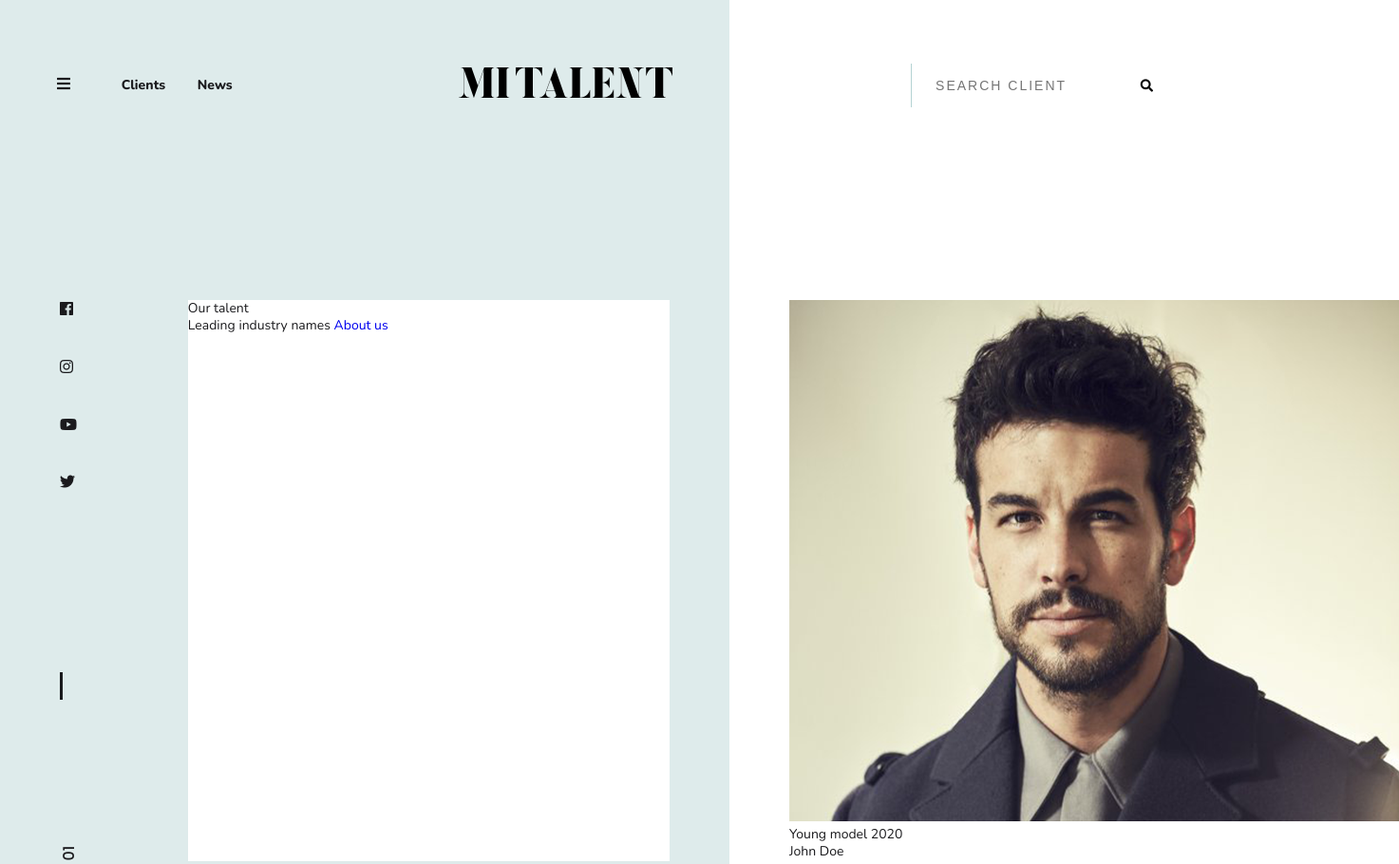
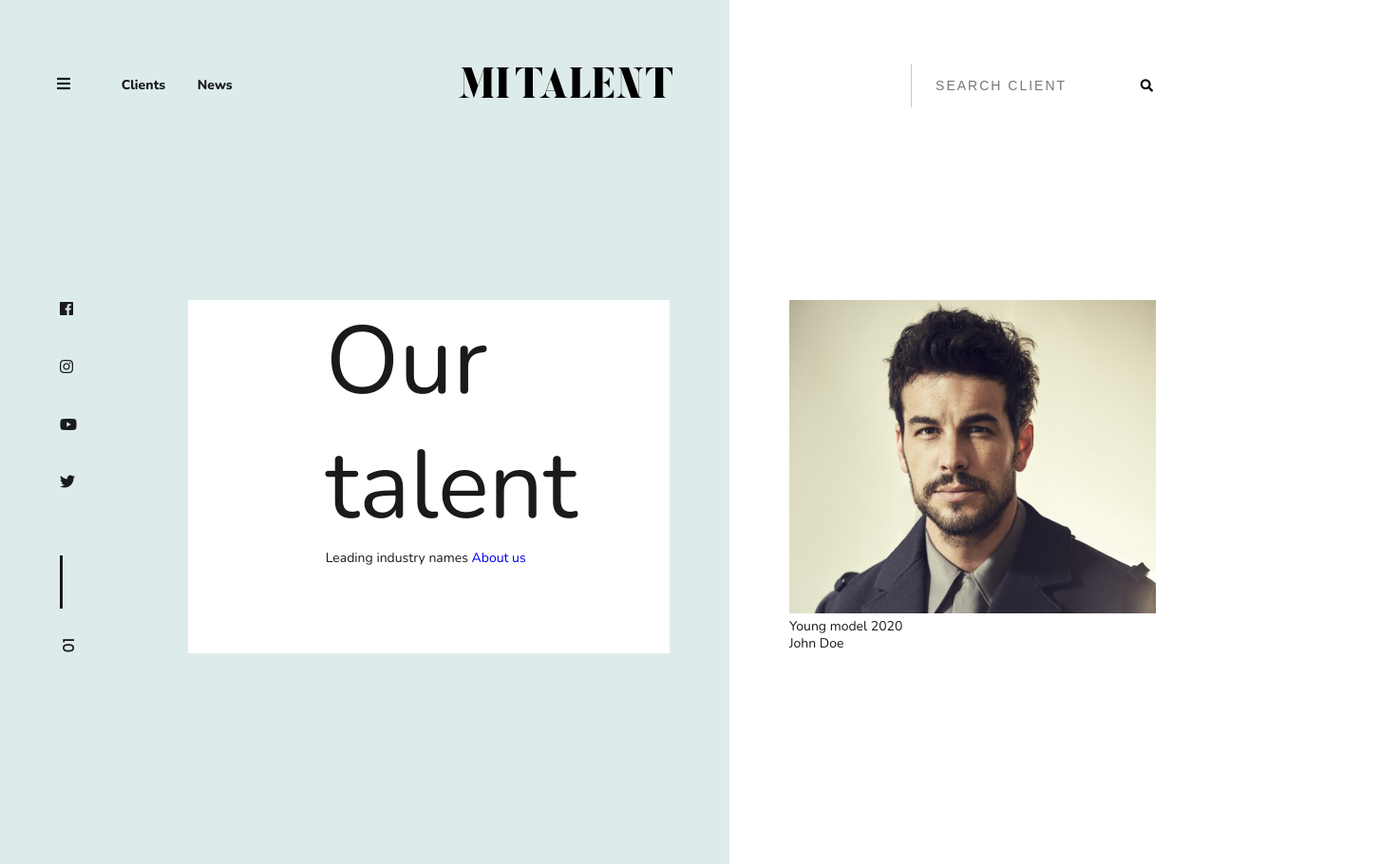
Before and after one commit to fedcalmus/mitalent, a plain HTML site: page index.html in a window 1280 px wide. Shown: the top 910 px of the page at 95% size, 1473 px wide, since content can reach past the window. Drawn offline with nearby package versions, Linux system fonts and the light colour scheme.

Commit message:
h1 global styles

```diff
--- a/css/main.css
+++ b/css/main.css
@@ -97,6 +97,14 @@ body {
     font-family: 'Poppins', sans-serif;;
 }
 
+/* Heading styles start here */
+
+h1 {
+    font-size: 101px;
+}
+
+/* Heading styles end here */
+
 /* Font family styles end here */
 
 /* Flex styles start here */
@@ -130,12 +138,6 @@ body {
 }
 
 /* Flex styles end here */
-
-/* Font family styles start here */
-
-
-
-/* Font family styles end here */
 
 /* Background color styles start here*/
 
@@ -294,6 +296,7 @@ nav li a:hover, .nav i:hover, .socialIcons ul li a:hover {
 
 .talentInfo {
     width: 79%;
+    padding-left: 145px;
 }
 
 .socialIcons ul li {
@@ -306,7 +309,7 @@ nav li a:hover, .nav i:hover, .socialIcons ul li a:hover {
 
 .vLine {
     border-left: 3px solid;
-    height: 5%;
+    height: 15%;
 }
 
 .index {
@@ -318,4 +321,13 @@ nav li a:hover, .nav i:hover, .socialIcons ul li a:hover {
     width: 20px;
 }
 
+.talentImage img {
+    width: 100%;
+}
+
+.talentImage a:hover {
+    opacity: 0.8;
+}
+
+
 /* Talent section styles end here */
--- a/index.html
+++ b/index.html
@@ -69,8 +69,8 @@
         </div>
     </div>
     <div class="talentRight">
-        <div class="">
-            <img src="img/user.png">
+        <div class="talentImage">
+            <a href="#"><img src="img/user.png"></a>
         </div>
         <div>
             <span>Young model 2020</span>
```
